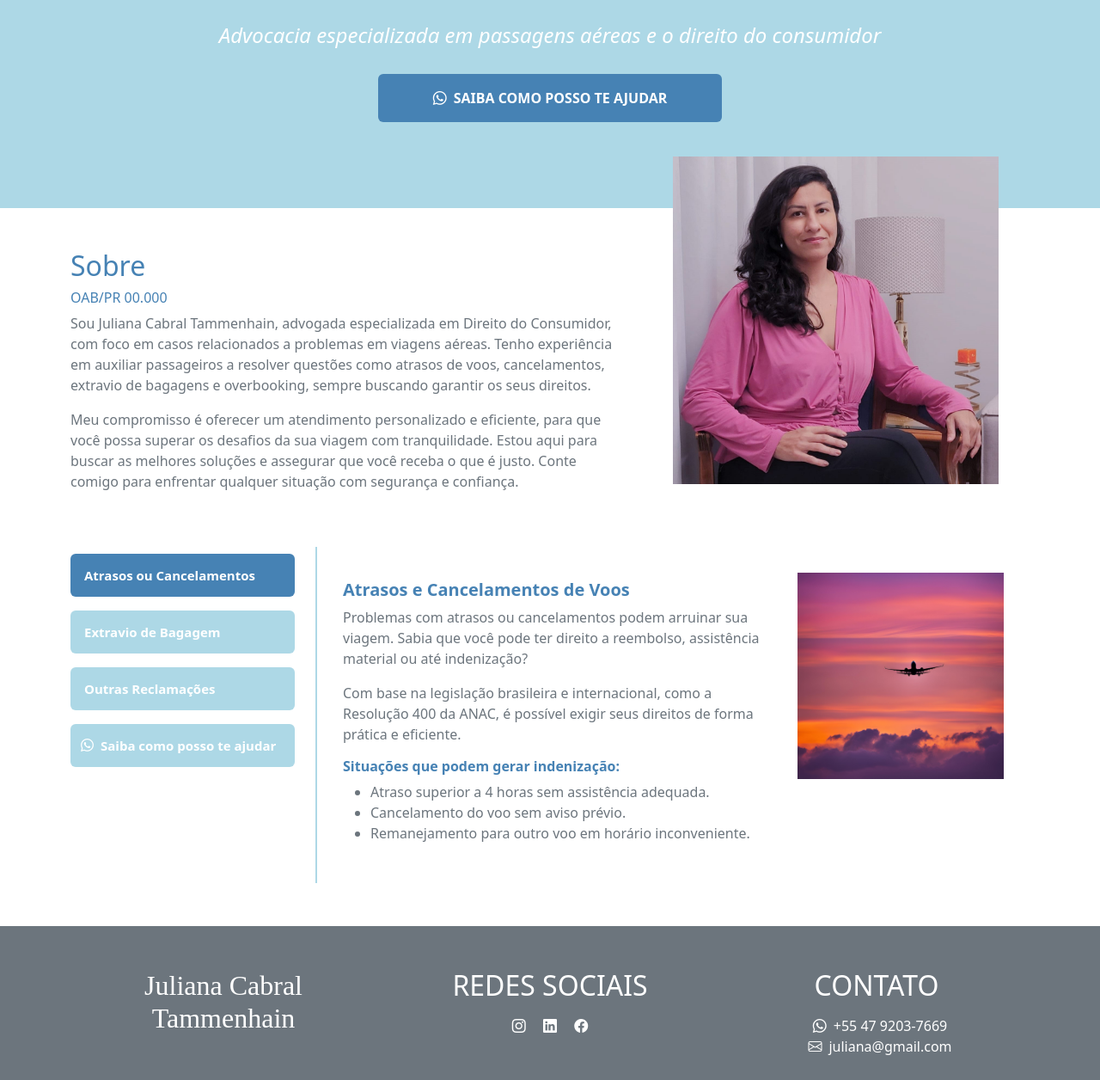
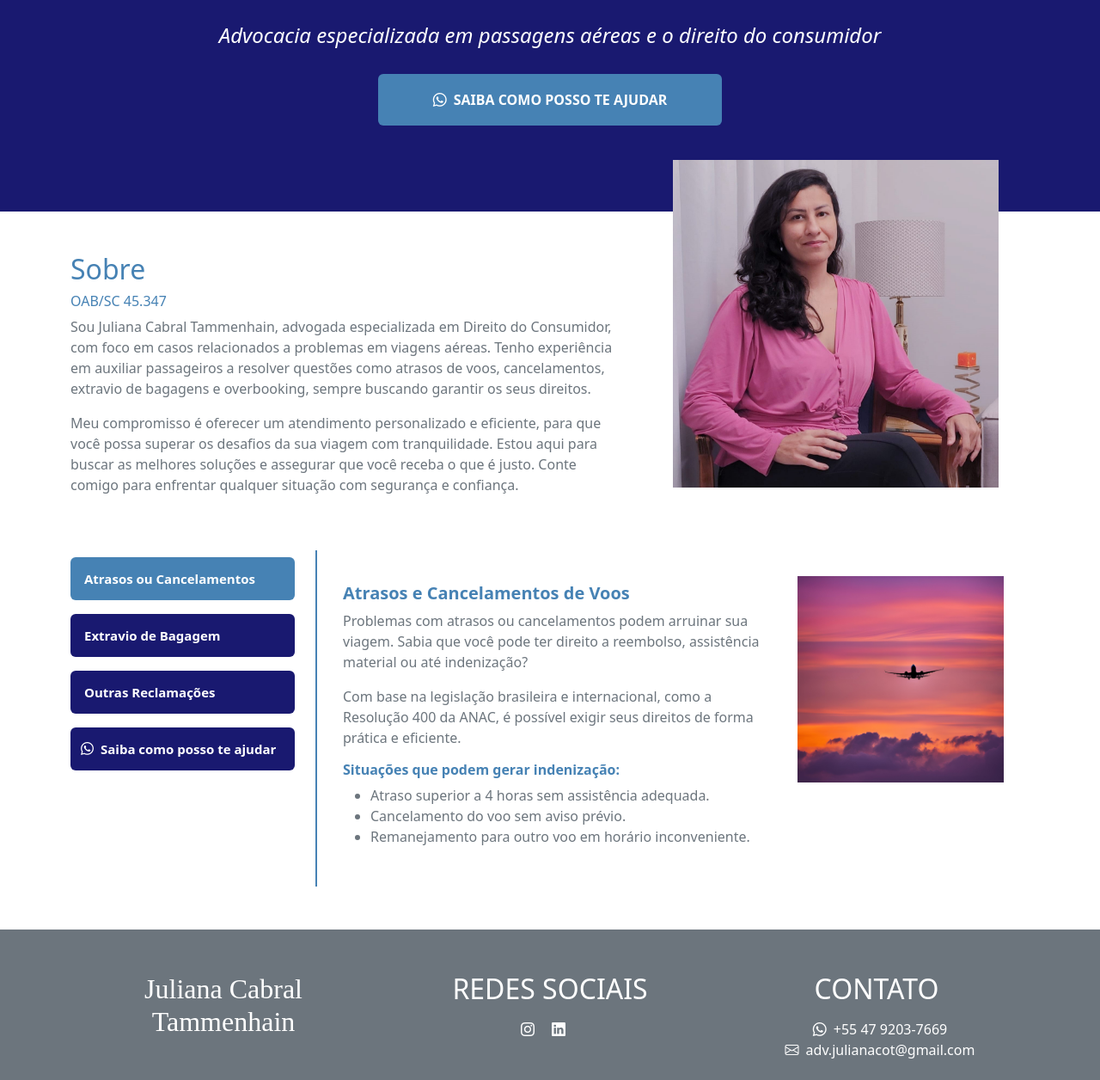
Before and after one commit to htferretti/site_advocacia, a plain HTML site: page index.html in a window 1280 px wide. Shown: the part 257-1513 px from the top of the page at 86% size. Drawn offline with nearby package versions, Linux system fonts and the light colour scheme.

Commit message:
atualizando cores

```diff
--- a/index.html
+++ b/index.html
@@ -32,7 +32,7 @@
             <div class="row d-flex">
                 <div class="col-lg-7 col-md-6 py-5">
                     <h2>Sobre</h2>
-                    <h6>OAB/PR 00.000</h6>
+                    <h6>OAB/SC 45.347</h6>
                     <p>Sou Juliana Cabral Tammenhain, advogada especializada em Direito do Consumidor, com foco em casos relacionados a problemas em viagens aéreas. Tenho experiência em auxiliar passageiros a resolver questões como atrasos de voos, cancelamentos, extravio de bagagens e overbooking, sempre buscando garantir os seus direitos.</p>
                     <p id="p1">Meu compromisso é oferecer um atendimento personalizado e eficiente, para que você possa superar os desafios da sua viagem com tranquilidade. Estou aqui para buscar as melhores soluções e assegurar que você receba o que é justo. Conte comigo para enfrentar qualquer situação com segurança e confiança.</p>
                 </div>
@@ -135,14 +135,13 @@
                     <div class="mt-3">
                         <a target="_blank" href="https://www.instagram.com/julianatammenhain.adv/"><i class="bi bi-instagram"></i></a>
                         <a target="_blank" href="https://www.linkedin.com/in/juliana-cabral-tammenhain-42bba7116/"><i class="bi bi-linkedin mx-3"></i></a>
-                        <a target="_blank"><i class="bi bi-facebook"></i></a>
                     </div>
                 </div>
                 <div class="col-md-4">
                     <h2 class="fw-lighter">CONTATO</h2>
                     <div  class="mt-3" id="contato">
                         <a target="_blank" href="https://wa.me/554792037669"><i class="bi bi-whatsapp mx-2"></i>+55 47 9203-7669</a>
-                        <a target="_blank"><i class="bi bi-envelope mx-2"></i>juliana@gmail.com</a>
+                        <a target="_blank"><i class="bi bi-envelope mx-2"></i>adv.julianacot@gmail.com</a>
                     </div>
                 </div>
             </div>
--- a/main.css
+++ b/main.css
@@ -9,19 +9,20 @@
 }
 
 #intro {
-    background: #ADD8E6;
+    background: #191970;
     color: #fff;
 }
 
 #intro a {
     width: 400px;
     background: #4682B4;
-    border: none;
+    border: 2px solid transparent;
     margin-bottom: 100px;
 }
 
 #intro a:hover {
-    background: #5F9EA0;
+    border: 2px solid #fff;
+    background: transparent;
 }
 
 #intro h2 {
@@ -65,7 +66,7 @@
 #servicos aside button, #servicos aside a {
     height: 50px;
     font-size: 15px;
-    background: #ADD8E6;
+    background: #191970;
     color: #fff;
     border: none;
     display: flex;
@@ -74,15 +75,16 @@
 
 #servicos aside button.active {
     background: #4682B4;
+    cursor:auto;
 }
 
 #servicos aside button:hover, #servicos aside a:hover {
-    background: #5F9EA0;
+    background: #4682B4;
 }
 
 #servicos .tab-content {
     padding: 30px;
-    border-left: #ADD8E6 solid 2px;
+    border-left: #4682B4 solid 2px;
     color: #6C757D;
 }
 
@@ -118,7 +120,7 @@
 }
 
 #footer a:hover {
-    color: #5F9EA0;
+    color: #191970;
 }
 
 @media screen and (max-width: 1200px) {
```
